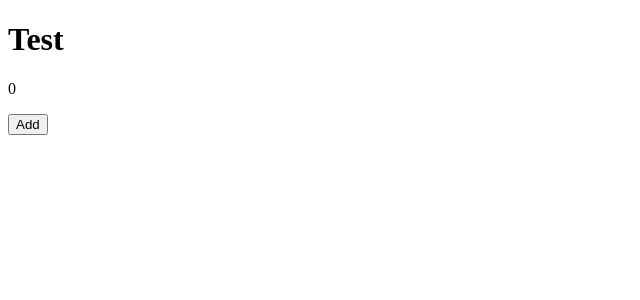
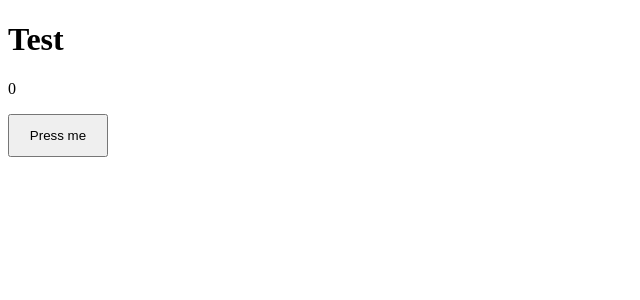
Before and after one commit to morize/forte-demo, a React (Vite) app in the folder client/: page / in a window 1280 px wide. Shown: the top 300 px of the page, without its empty margins (0-640 px from the left). Built offline with nearby package versions, Linux system fonts and the light colour scheme.

Commit message:
client/installed styled components and created placeholder button components

```diff
--- a/client/package.json
+++ b/client/package.json
@@ -10,11 +10,13 @@
   },
   "dependencies": {
     "react": "^18.2.0",
-    "react-dom": "^18.2.0"
+    "react-dom": "^18.2.0",
+    "styled-components": "^5.3.6"
   },
   "devDependencies": {
     "@types/react": "^18.0.26",
     "@types/react-dom": "^18.0.9",
+    "@types/styled-components": "^5.1.26",
     "@vitejs/plugin-react": "^3.0.0",
     "typescript": "^4.9.3",
     "vite": "^4.0.0"
--- a/client/src/App.tsx
+++ b/client/src/App.tsx
@@ -1,15 +1,16 @@
-import { useState } from 'react'
+import { useState } from "react";
+import Button from "./components/atoms/Button/Button";
 
 function App() {
-  const [count,setCount] = useState(0);
+  const [count, setCount] = useState(0);
 
   return (
     <div>
       <h1>Test</h1>
       <p>{count}</p>
-      <button onClick={()=>setCount(count + 1)}>Add</button>
+      <Button label={"Press me"} onClick={() => setCount(count + 1)} />
     </div>
-  )
+  );
 }
 
-export default App
+export default App;
--- /dev/null
+++ b/client/src/components/atoms/Button/Button.tsx
@@ -0,0 +1,17 @@
+import { ButtonHTMLAttributes } from "react";
+import styled from "styled-components";
+
+interface IButton extends ButtonHTMLAttributes<HTMLButtonElement> {
+  label: String;
+}
+
+const StyledButton = styled.button`
+  width: 100px;
+  padding: 12px;
+`;
+
+const Button = ({ label, ...rest }: IButton) => {
+  return <StyledButton {...rest}>{label}</StyledButton>;
+};
+
+export default Button;
```
Also changed, not shown: 1 other file (tests, documents, lock files or other folders).
